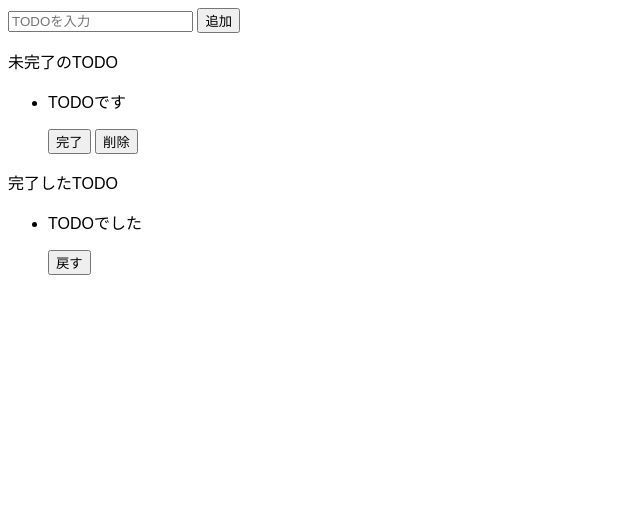
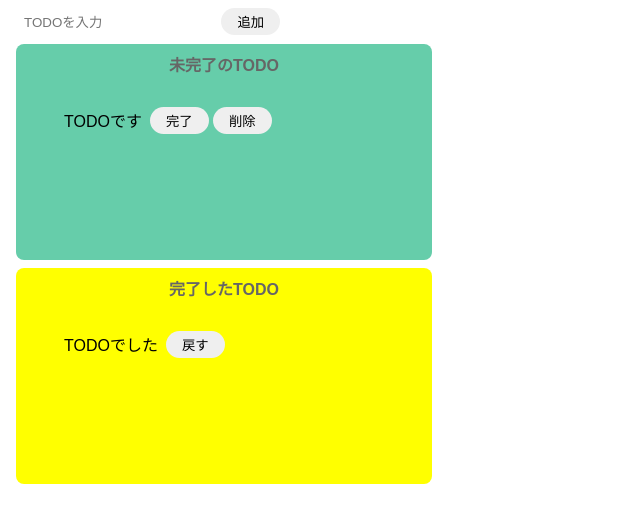
Before and after one commit to hayato-lang/todo-js, a website built with Parcel: page index.html in a window 1280 px wide. Shown: the whole page, without its empty margins (0-640 px from the left). Built offline with nearby package versions, Linux system fonts and the light colour scheme.

Commit message:
cssでスタイリング

```diff
--- a/index.html
+++ b/index.html
@@ -6,28 +6,28 @@
   </head>
 
   <body>
-    <div>
-      <input placeholder="TODOを入力" />
+    <div　class='input-area'>
+      <input type="text" placeholder="TODOを入力" />
       <button>追加</button>
     </div>
-    <div>
-      <p>未完了のTODO</p>
+    <div class='incomplete-area'>
+      <p class="title">未完了のTODO</p>
       <ul>
-        <li>
-          <div>
-            <p>TODOです</p>
+        <li class="list-row">
+            <p class="todo-title">TODOです</p>
+          <div class="list-show">
             <button>完了</button>
             <button>削除</button>
           </div>
         </li>
       </ul>
     </div>
-    <div>
-      <p>完了したTODO</p>
+    <div class='complete-area'>
+      <p class="title">完了したTODO</p>
       <ul>
-        <li>
-          <div>
-            <p>TODOでした</p>
+        <li class="list-row">
+            <p class="todo-title">TODOでした</p>
+          <div class="list-show">
             <button>戻す</button>
           </div>
         </li>
--- a/src/styles.css
+++ b/src/styles.css
@@ -1,3 +1,70 @@
 body {
   font-family: sans-serif;
 }
+
+input {
+  border-radius: 16px;
+  border: none;
+  padding: 6px 16px;
+  outline: none;
+}
+
+button {
+  border-radius: 16px;
+  border: none;
+  padding: 4px 16px;
+}
+
+button:hover {
+  background-color: #ff7fff;
+  color: #fff;
+  cursor: pointer;
+}
+
+.list-show {
+  margin-right: 8px;
+}
+
+.todo-title {
+  padding-right: 8px;
+}
+
+.input-area {
+  background-color: #c1ffff;
+  width: 400px;
+  height: 30px;
+  padding: 8px;
+  margin: 8px;
+  border-radius: 8px;
+}
+
+.incomplete-area {
+  background-color: mediumaquamarine;
+  width: 400px;
+  min-height: 200px;
+  padding: 8px;
+  margin: 8px;
+  border-radius: 8px;
+}
+
+.complete-area {
+  background-color: yellow;
+  width: 400px;
+  min-height: 200px;
+  padding: 8px;
+  margin: 8px;
+  border-radius: 8px;
+}
+
+.title {
+  text-align: center;
+  margin-top: 0px;
+  font-weight: bold;
+  color: #666;
+}
+
+.list-row {
+  display: flex;
+  align-items: center;
+  padding-bottom: 4px;
+}
```
